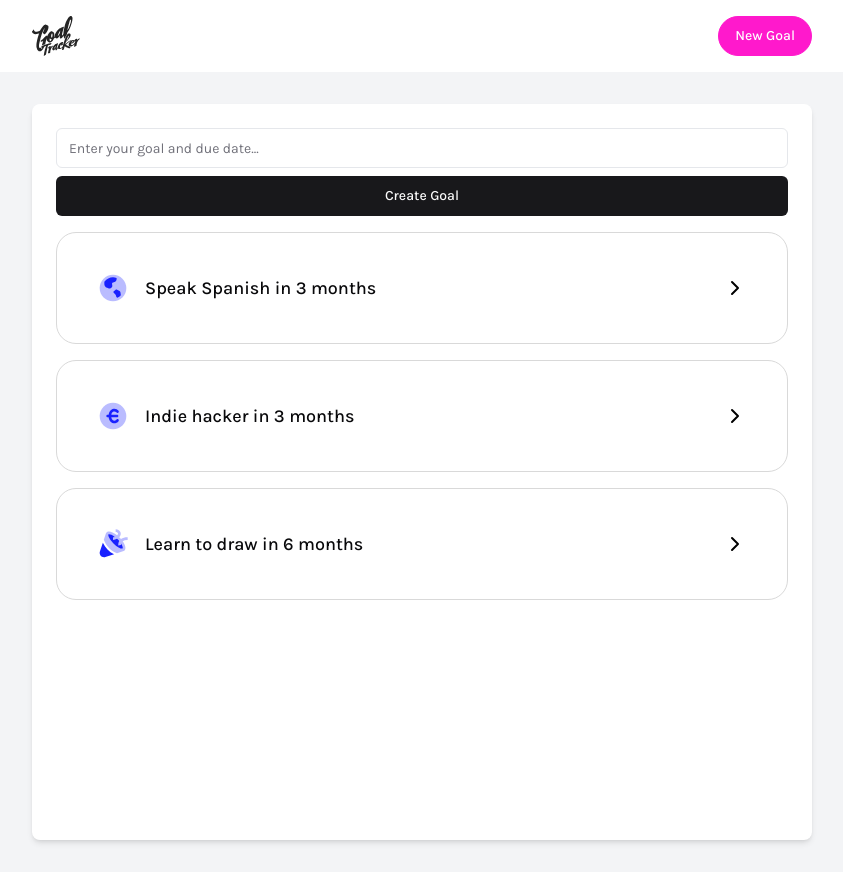
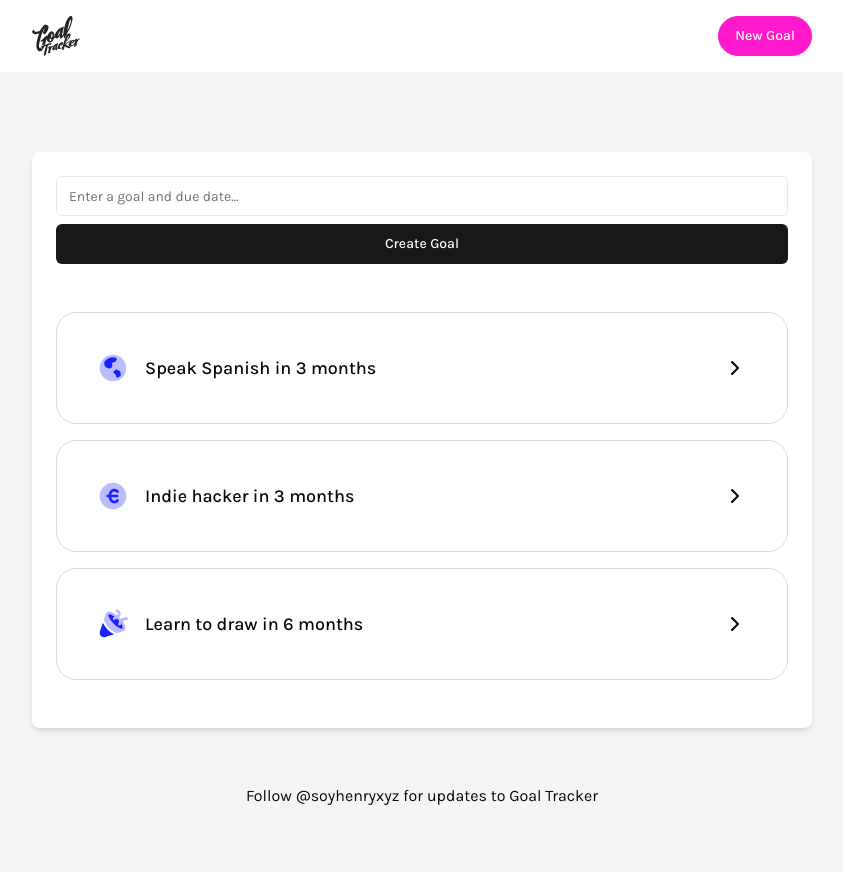
Before and after one commit to iamhenry/goaltrackerapp, a Next.js app: page / in a window 1280 px wide. Shown: the whole page, without its empty margins (218-1061 px from the left). Built offline with nearby package versions, Linux system fonts and the light colour scheme.

Commit message:
fixed container bg to hug contents, added footer with link

```diff
--- a/app/components/TodoGenerator.tsx
+++ b/app/components/TodoGenerator.tsx
@@ -67,11 +67,11 @@ const TodoGenerator: React.FC<TodoGeneratorProps> = ({ onNewTasks }) => {
   }
 
   return (
-    <form onSubmit={handleSubmit} className="flex flex-col gap-2 mb-4">
+    <form onSubmit={handleSubmit} className="flex flex-col gap-2 mb-12">
       <Input
         value={goal}
         onChange={(e) => setGoal(e.target.value)}
-        placeholder="Enter your goal and due date..."
+        placeholder="Enter a goal and due date..."
         disabled={isGenerating}
         className="w-full border border-gray-200 rounded-md"
       />
--- a/app/page.tsx
+++ b/app/page.tsx
@@ -252,8 +252,8 @@ export default function Home() {
   }
 
   return (
-    <div className="flex justify-center min-h-screen bg-gray-100 py-8">
-      <div className="w-[780px] bg-white rounded-lg shadow-md p-6">
+    <div className="flex flex-col pt-20 bg-gray-100 min-h-screen">
+      <div className="w-[780px] bg-white rounded-lg shadow-md p-6 mx-auto">
         {userState.tasks.length > 0 && (
           <>
             <div className="flex justify-between items-center mb-6">
@@ -434,6 +434,15 @@ export default function Home() {
           </Button>
         )}
       </div>
+      <footer className="text-center py-4 mt-10">
+        <a
+          href="https://twitter.com/soyhenryxyz"
+          target="_blank"
+          rel="noopener noreferrer"
+        >
+          Follow @soyhenryxyz for updates to Goal Tracker
+        </a>
+      </footer>
     </div>
   );
 }
```
